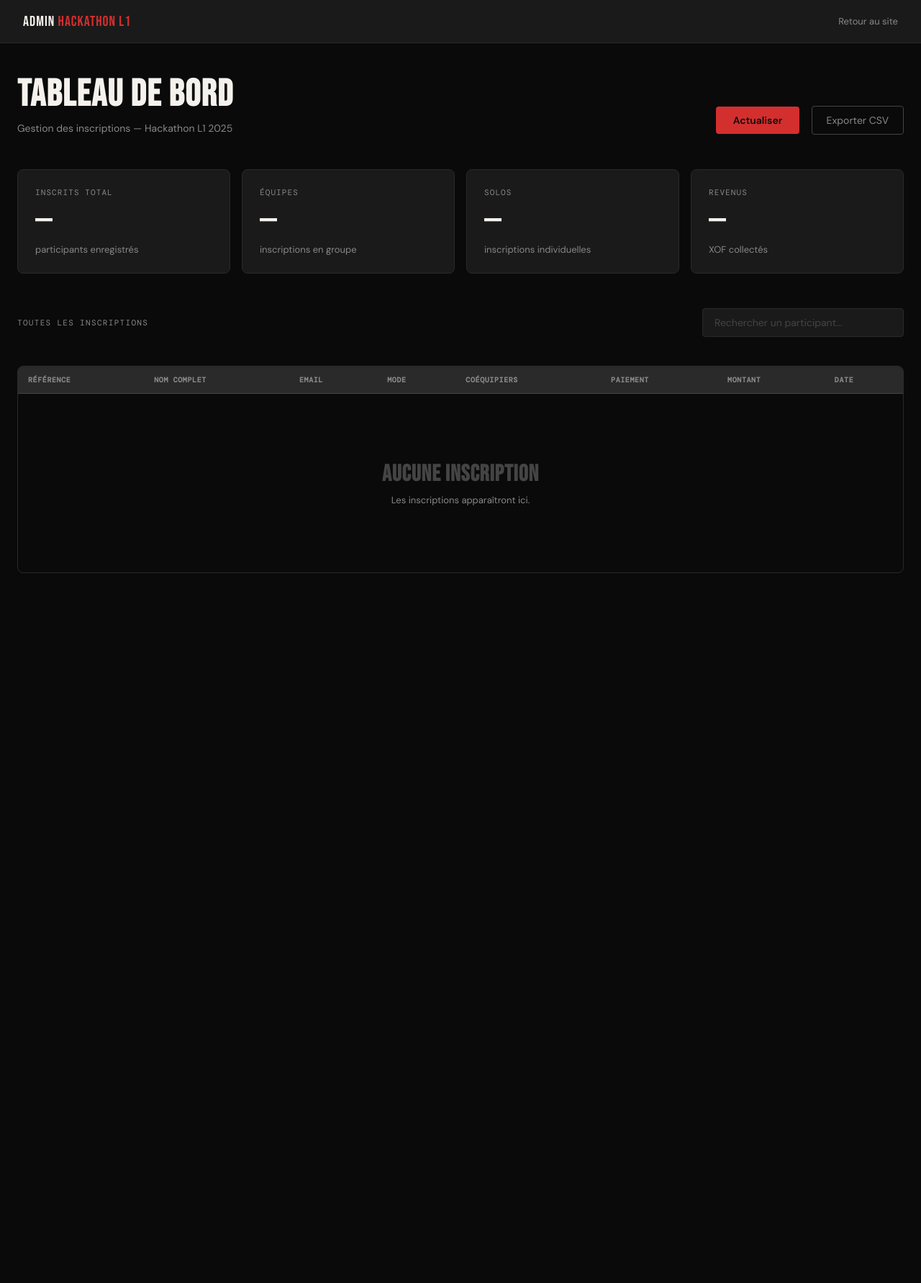
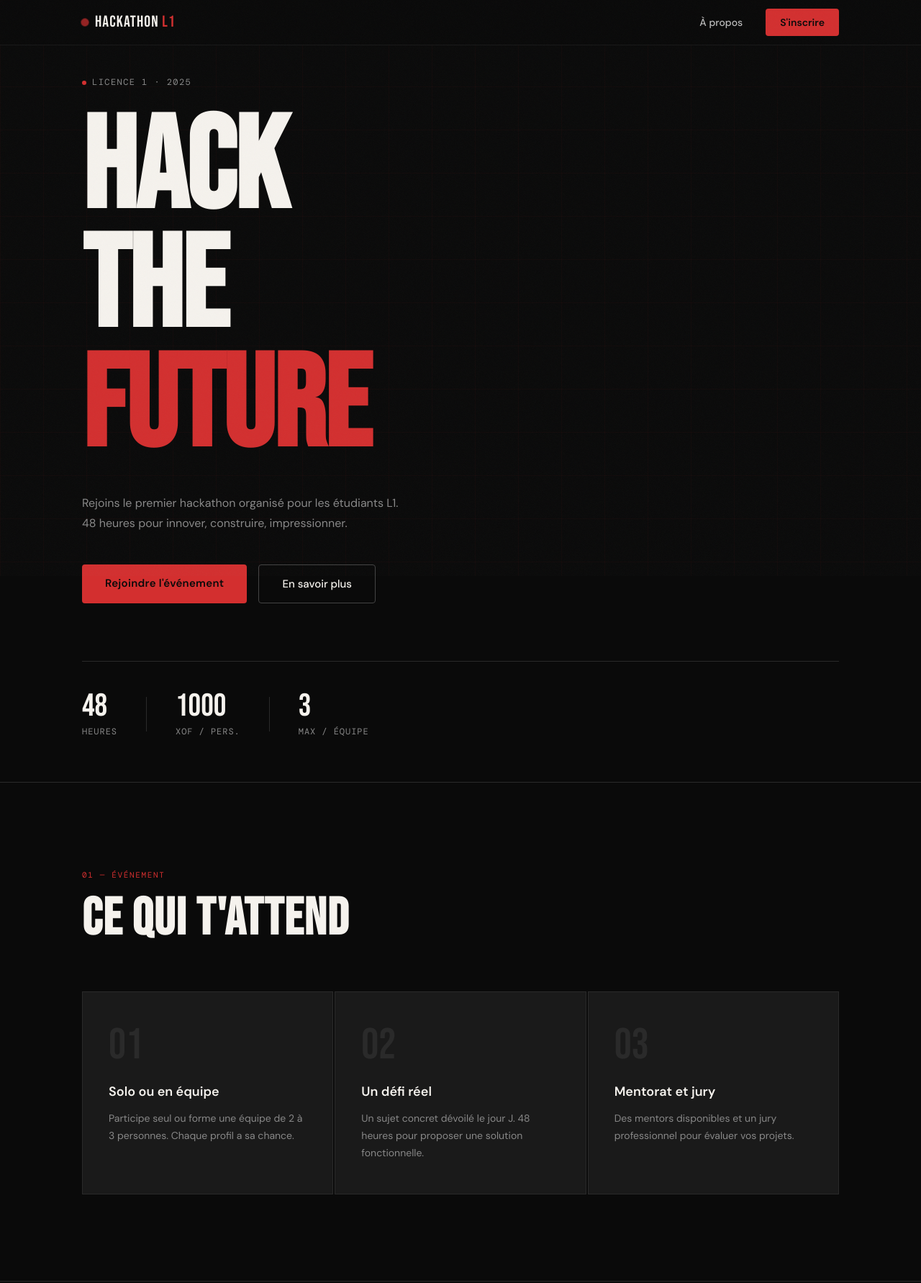
Before and after one commit to EPDU35/hark-inst, a website: page frontend/admin.html in a window 1280 px wide. Shown: the top 1782 px of the page at 72% size. Before the commit the page ends 836 px from the top, so only its background shows below. Drawn offline with nearby package versions, Linux system fonts and the light colour scheme; no server answers.

Commit message:
Update admin.html

```diff
--- a/frontend/admin.html
+++ b/frontend/admin.html
@@ -3,410 +3,280 @@
 <head>
   <meta charset="UTF-8" />
   <meta name="viewport" content="width=device-width, initial-scale=1.0" />
-  <title>Admin — Hackathon L1</title>
+  <title>Hackathon L1 — Eliel Poster x BDE MIAGE-GI</title>
+  <link rel="stylesheet" href="style.css" />
   <link href="https://fonts.googleapis.com/css2?family=Bebas+Neue&family=DM+Sans:wght@300;400;500;600&family=DM+Mono:wght@400;500&display=swap" rel="stylesheet" />
-  <style>
-    *, *::before, *::after { box-sizing: border-box; margin: 0; padding: 0; }
-    :root {
-      --black: #0a0a0a; --white: #f5f2ed; --accent: #d32f2f;
-      --gray-1: #1a1a1a; --gray-2: #2a2a2a; --gray-3: #444;
-      --gray-4: #888; --gray-5: #bbb;
-      --green: #4dff91; --red: #ff4444; --orange: #ffaa44;
-      --font-display: 'Bebas Neue', sans-serif;
-      --font-body: 'DM Sans', sans-serif;
-      --font-mono: 'DM Mono', monospace;
-    }
-    body { background: var(--black); color: var(--white); font-family: var(--font-body); }
-
-    .admin-nav {
-      background: var(--gray-1);
-      border-bottom: 1px solid var(--gray-2);
-      padding: 0 32px;
-      height: 60px;
-      display: flex;
-      align-items: center;
-      justify-content: space-between;
-    }
-    .admin-nav .brand { font-family: var(--font-display); font-size: 20px; letter-spacing: 0.05em; }
-    .admin-nav .brand span { color: var(--accent); }
-    .admin-nav a { color: var(--gray-4); font-size: 13px; text-decoration: none; }
-    .admin-nav a:hover { color: var(--white); }
-
-    .admin-main { max-width: 1400px; margin: 0 auto; padding: 40px 24px; }
-
-    .admin-header {
-      margin-bottom: 48px;
-      display: flex;
-      align-items: flex-end;
-      justify-content: space-between;
-      flex-wrap: wrap;
-      gap: 20px;
-    }
-    .admin-header h1 { font-family: var(--font-display); font-size: 52px; letter-spacing: 0.03em; }
-    .admin-header p { color: var(--gray-4); font-size: 14px; margin-top: 6px; }
-
-    .refresh-btn {
-      background: var(--accent); color: var(--black);
-      border: none; border-radius: 4px;
-      padding: 10px 24px; font-family: var(--font-body);
-      font-size: 14px; font-weight: 600; cursor: pointer;
-      transition: background 0.2s;
-    }
-    .refresh-btn:hover { background: #b71c1c; }
-
-    .stats-row {
-      display: grid;
-      grid-template-columns: repeat(4, 1fr);
-      gap: 16px;
-      margin-bottom: 48px;
-    }
-
-    .stat-card {
-      background: var(--gray-1);
-      border: 1px solid var(--gray-2);
-      border-radius: 8px;
-      padding: 24px;
-    }
-    .stat-card .s-label {
-      font-family: var(--font-mono);
-      font-size: 11px;
-      text-transform: uppercase;
-      letter-spacing: 0.1em;
-      color: var(--gray-4);
-      margin-bottom: 10px;
-    }
-    .stat-card .s-value {
-      font-family: var(--font-display);
-      font-size: 48px;
-      line-height: 1;
-      color: var(--white);
-    }
-    .stat-card .s-sub {
-      font-size: 13px;
-      color: var(--gray-4);
-      margin-top: 6px;
-    }
-
-    .section-label {
-      font-family: var(--font-mono);
-      font-size: 11px;
-      text-transform: uppercase;
-      letter-spacing: 0.12em;
-      color: var(--gray-4);
-      margin-bottom: 20px;
-    }
-
-    .search-bar {
-      background: var(--gray-1);
-      border: 1px solid var(--gray-2);
-      border-radius: 4px;
-      color: var(--white);
-      font-family: var(--font-body);
-      font-size: 14px;
-      padding: 10px 16px;
-      width: 280px;
-      outline: none;
-      margin-bottom: 20px;
-      transition: border-color 0.2s;
-    }
-    .search-bar:focus { border-color: var(--accent); }
-    .search-bar::placeholder { color: var(--gray-3); }
-
-    .table-wrap {
-      overflow-x: auto;
-      border: 1px solid var(--gray-2);
-      border-radius: 8px;
-    }
-
-    table {
-      width: 100%;
-      border-collapse: collapse;
-      font-size: 13px;
-      table-layout: auto;
-    }
-
-    thead tr {
-      background: var(--gray-2);
-      border-bottom: 1px solid var(--gray-3);
-    }
-
-    th {
-      padding: 12px 14px;
-      text-align: left;
-      font-family: var(--font-mono);
-      font-size: 10px;
-      text-transform: uppercase;
-      letter-spacing: 0.06em;
-      color: var(--gray-4);
-      white-space: nowrap;
-    }
-
-    td {
-      padding: 12px 14px;
-      border-bottom: 1px solid var(--gray-2);
-      vertical-align: top;
-      color: var(--gray-5);
-      max-width: 160px;
-      overflow: hidden;
-      text-overflow: ellipsis;
-      white-space: nowrap;
-    }
-
-    td.teammates-cell { white-space: normal; max-width: 120px; }
-
-    tr:last-child td { border-bottom: none; }
-
-    tbody tr:hover td { background: rgba(255,255,255,0.02); }
-
-    td.name { color: var(--white); font-weight: 500; }
-    td.ref { font-family: var(--font-mono); font-size: 12px; color: var(--accent); }
-    td.amount { font-family: var(--font-mono); font-weight: 500; color: var(--white); }
-
-    .badge {
-      display: inline-block;
-      padding: 3px 10px;
-      border-radius: 20px;
-      font-size: 11px;
-      font-family: var(--font-mono);
-      font-weight: 500;
-      text-transform: uppercase;
-      letter-spacing: 0.06em;
-    }
-    .badge-solo { background: rgba(136,136,136,0.15); color: var(--gray-4); }
-    .badge-groupe { background: rgba(211,47,47,0.1); color: var(--accent); }
-    .badge-paid { background: rgba(77,255,145,0.1); color: var(--green); }
-    .badge-pending { background: rgba(255,170,68,0.1); color: var(--orange); }
-
-    .teammates-list { font-size: 13px; color: var(--gray-4); }
-    .teammates-list span { display: block; }
-
-    .empty-state {
-      text-align: center;
-      padding: 80px 0;
-      color: var(--gray-4);
-    }
-    .empty-state h3 {
-      font-family: var(--font-display);
-      font-size: 32px;
-      letter-spacing: 0.03em;
-      margin-bottom: 8px;
-      color: var(--gray-3);
-    }
-
-    .export-btn {
-      background: transparent;
-      border: 1px solid var(--gray-3);
-      border-radius: 4px;
-      color: var(--gray-4);
-      padding: 10px 20px;
-      font-family: var(--font-body);
-      font-size: 14px;
-      cursor: pointer;
-      transition: all 0.2s;
-      margin-left: 12px;
-    }
-    .export-btn:hover { border-color: var(--white); color: var(--white); }
-
-    .toolbar {
-      display: flex;
-      align-items: center;
-      justify-content: space-between;
-      flex-wrap: wrap;
-      gap: 12px;
-      margin-bottom: 20px;
-    }
-
-    @media (max-width: 900px) {
-      .stats-row { grid-template-columns: repeat(2, 1fr); }
-    }
-    @media (max-width: 600px) {
-      .admin-main { padding: 24px 16px; }
-      .stats-row { grid-template-columns: 1fr 1fr; }
-      .search-bar { width: 100%; }
-    }
-  </style>
 </head>
 <body>
 
-  <nav class="admin-nav">
-    <div class="brand">ADMIN <span>HACKATHON L1</span></div>
-    <a href="/">Retour au site</a>
+  <div class="noise-overlay"></div>
+
+  <nav class="navbar">
+    <div class="nav-inner">
+      <div class="nav-brand">
+        <span class="brand-dot"></span>
+        <span>HACKATHON<span class="brand-accent"> L1</span></span>
+      </div>
+      <div class="nav-links">
+        <a href="#about">À propos</a>
+        <a href="#inscription" class="nav-cta">S'inscrire</a>
+      </div>
+    </div>
   </nav>
 
-  <main class="admin-main">
-    <div class="admin-header">
-      <div>
-        <h1>Tableau de bord</h1>
-        <p>Gestion des inscriptions — Hackathon L1 2025</p>
+  <section class="hero">
+    <div class="hero-grid-bg"></div>
+    <div class="hero-content">
+      <div class="hero-tag">
+        <span class="tag-dot"></span>
+        Licence 1 · 2025
       </div>
-      <div>
-        <button class="refresh-btn" onclick="loadData()">Actualiser</button>
-        <button class="export-btn" onclick="exportCSV()">Exporter CSV</button>
+      <h1 class="hero-title">
+        <span class="line-reveal">HACK</span>
+        <span class="line-reveal delay-1">THE</span>
+        <span class="line-reveal delay-2 accent-line">FUTURE</span>
+      </h1>
+      <p class="hero-sub">
+        Rejoins le premier hackathon organisé pour les étudiants L1.<br />
+        48 heures pour innover, construire, impressionner.
+      </p>
+      <div class="hero-actions">
+        <a href="#inscription" class="btn-primary">Rejoindre l'événement</a>
+        <a href="#about" class="btn-ghost">En savoir plus</a>
       </div>
     </div>
-
-    <div class="stats-row">
-      <div class="stat-card">
-        <div class="s-label">Inscrits total</div>
-        <div class="s-value" id="stat-total">—</div>
-        <div class="s-sub">participants enregistrés</div>
+    <div class="hero-stats">
+      <div class="stat-item">
+        <span class="stat-num" data-target="48">0</span>
+        <span class="stat-label">Heures</span>
       </div>
-      <div class="stat-card">
-        <div class="s-label">Équipes</div>
-        <div class="s-value" id="stat-teams">—</div>
-        <div class="s-sub">inscriptions en groupe</div>
+      <div class="stat-sep"></div>
+      <div class="stat-item">
+        <span class="stat-num" data-target="1000">0</span>
+        <span class="stat-label">XOF / pers.</span>
       </div>
-      <div class="stat-card">
-        <div class="s-label">Solos</div>
-        <div class="s-value" id="stat-solos">—</div>
-        <div class="s-sub">inscriptions individuelles</div>
-      </div>
-      <div class="stat-card">
-        <div class="s-label">Revenus</div>
-        <div class="s-value" id="stat-revenue">—</div>
-        <div class="s-sub">XOF collectés</div>
+      <div class="stat-sep"></div>
+      <div class="stat-item">
+        <span class="stat-num" data-target="3">0</span>
+        <span class="stat-label">Max / équipe</span>
       </div>
     </div>
+  </section>
 
-    <div class="toolbar">
-      <div class="section-label">Toutes les inscriptions</div>
-      <input type="text" class="search-bar" id="search-input" placeholder="Rechercher un participant..." oninput="filterTable()" />
+  <section class="about" id="about">
+    <div class="container">
+      <div class="section-header">
+        <span class="section-tag">01 — ÉVÉNEMENT</span>
+        <h2 class="section-title">Ce qui t'attend</h2>
+      </div>
+      <div class="about-grid">
+        <div class="about-card">
+          <div class="card-num">01</div>
+          <h3>Solo ou en équipe</h3>
+          <p>Participe seul ou forme une équipe de 2 à 3 personnes. Chaque profil a sa chance.</p>
+        </div>
+        <div class="about-card">
+          <div class="card-num">02</div>
+          <h3>Un défi réel</h3>
+          <p>Un sujet concret dévoilé le jour J. 48 heures pour proposer une solution fonctionnelle.</p>
+        </div>
+        <div class="about-card">
+          <div class="card-num">03</div>
+          <h3>Mentorat et jury</h3>
+          <p>Des mentors disponibles et un jury professionnel pour évaluer vos projets.</p>
+        </div>
+      </div>
     </div>
+  </section>
 
-    <div class="table-wrap">
-      <table id="registrations-table">
-        <thead>
-          <tr>
-            <th>Référence</th>
-            <th>Nom complet</th>
-            <th>Email</th>
-            <th>Mode</th>
-            <th>Coéquipiers</th>
-            <th>Paiement</th>
-            <th>Montant</th>
-            <th>Date</th>
-          </tr>
-        </thead>
-        <tbody id="table-body">
-          <tr>
-            <td colspan="8">
-              <div class="empty-state">
-                <h3>Chargement...</h3>
+  <section class="inscription-section" id="inscription">
+    <div class="container">
+      <div class="section-header">
+        <span class="section-tag">02 — INSCRIPTION</span>
+        <h2 class="section-title">Réserve ta place</h2>
+      </div>
+
+      <div class="form-wrapper">
+        <form id="registrationForm" novalidate>
+
+          <div class="form-block">
+            <h3 class="form-block-title">Informations personnelles</h3>
+            <div class="form-row">
+              <div class="form-group">
+                <label for="nom">Nom</label>
+                <input type="text" id="nom" name="nom" placeholder="Votre nom" required />
+                <span class="field-error" id="err-nom"></span>
               </div>
-            </td>
-          </tr>
-        </tbody>
-      </table>
+              <div class="form-group">
+                <label for="prenom">Prénom</label>
+                <input type="text" id="prenom" name="prenom" placeholder="Votre prénom" required />
+                <span class="field-error" id="err-prenom"></span>
+              </div>
+            </div>
+            <div class="form-row">
+              <div class="form-group">
+                <label for="email">Email</label>
+                <input type="email" id="email" name="email" placeholder="votre@email.com" required />
+                <span class="field-error" id="err-email"></span>
+              </div>
+              <div class="form-group">
+                <label for="tel">Téléphone</label>
+                <input type="tel" id="tel" name="tel" placeholder="+225 00 00 00 00 00" />
+              </div>
+            </div>
+          </div>
+
+          <div class="form-block">
+            <h3 class="form-block-title">Mode de participation</h3>
+            <div class="participation-toggle">
+              <button type="button" class="toggle-btn active" data-mode="solo" id="btn-solo">
+                <span class="toggle-icon solo-icon"></span>
+                Solo
+              </button>
+              <button type="button" class="toggle-btn" data-mode="groupe" id="btn-groupe">
+                <span class="toggle-icon group-icon"></span>
+                Groupe
+              </button>
+            </div>
+            <input type="hidden" id="mode" name="mode" value="solo" />
+          </div>
+
+          <div class="form-block team-block hidden" id="team-block">
+            <h3 class="form-block-title">Membres de l'équipe</h3>
+            <p class="team-note">Ajoutez jusqu'à 2 coéquipiers (optionnel).</p>
+
+            <div class="teammate-entry" id="teammate-1">
+              <div class="teammate-header">
+                <span>Coéquipier 1</span>
+                <button type="button" class="remove-teammate" data-id="1">Retirer</button>
+              </div>
+              <div class="form-row">
+                <div class="form-group">
+                  <label>Nom</label>
+                  <input type="text" name="teammate_nom_1" placeholder="Nom du coéquipier" />
+                </div>
+                <div class="form-group">
+                  <label>Prénom</label>
+                  <input type="text" name="teammate_prenom_1" placeholder="Prénom du coéquipier" />
+                </div>
+              </div>
+            </div>
+
+            <div class="teammate-entry hidden" id="teammate-2">
+              <div class="teammate-header">
+                <span>Coéquipier 2</span>
+                <button type="button" class="remove-teammate" data-id="2">Retirer</button>
+              </div>
+              <div class="form-row">
+                <div class="form-group">
+                  <label>Nom</label>
+                  <input type="text" name="teammate_nom_2" placeholder="Nom du coéquipier" />
+                </div>
+                <div class="form-group">
+                  <label>Prénom</label>
+                  <input type="text" name="teammate_prenom_2" placeholder="Prénom du coéquipier" />
+                </div>
+              </div>
+            </div>
+
+            <button type="button" class="btn-add-teammate" id="add-teammate">
+              + Ajouter un coéquipier
+            </button>
+          </div>
+
+          <div class="form-block payment-block">
+            <h3 class="form-block-title">Récapitulatif du paiement</h3>
+            <div class="payment-summary">
+              <div class="payment-line">
+                <span id="payment-label">Participation solo</span>
+                <span id="payment-amount">1 000 XOF</span>
+              </div>
+              <div class="payment-divider"></div>
+              <div class="payment-total-line">
+                <span>Total</span>
+                <span id="payment-total" class="total-amount">1 000 XOF</span>
+              </div>
+            </div>
+
+            <div class="payment-methods">
+              <p class="payment-methods-label">Mode de paiement</p>
+              <div class="payment-options">
+                <label class="payment-option">
+                  <input type="radio" name="payment_method" value="mobile_money" checked />
+                  <span class="option-box">
+                    <span class="option-name">Mobile Money</span>
+                    <span class="option-desc">Orange / MTN / Wave</span>
+                  </span>
+                </label>
+                <label class="payment-option">
+                  <input type="radio" name="payment_method" value="cash" />
+                  <span class="option-box">
+                    <span class="option-name">Espèces</span>
+                    <span class="option-desc">Paiement sur place</span>
+                  </span>
+                </label>
+              </div>
+            </div>
+
+            <div class="mobile-money-fields" id="mobile-money-fields">
+              <div class="form-group">
+                <label for="phone_payment">Numéro de paiement</label>
+                <input type="tel" id="phone_payment" name="phone_payment" placeholder="+225 00 00 00 00 00" />
+              </div>
+              <div class="form-group">
+                <label for="transaction_id">Code de transaction <span class="optional">(après paiement)</span></label>
+                <input type="text" id="transaction_id" name="transaction_id" placeholder="Ex: TXN-12345678" />
+              </div>
+            </div>
+          </div>
+
+          <div class="form-submit">
+            <button type="submit" class="btn-submit" id="submit-btn">
+              <span class="submit-text">Confirmer l'inscription</span>
+              <span class="submit-loader hidden"></span>
+            </button>
+          </div>
+
+        </form>
+      </div>
     </div>
-  </main>
+  </section>
 
+  <div class="modal-overlay hidden" id="confirmation-modal">
+    <div class="modal-box">
+      <div class="modal-check">
+        <svg viewBox="0 0 52 52" fill="none" xmlns="http://www.w3.org/2000/svg">
+          <circle class="check-circle" cx="26" cy="26" r="25" stroke="currentColor" stroke-width="2"/>
+          <path class="check-path" d="M14 26L22 34L38 18" stroke="currentColor" stroke-width="2.5" stroke-linecap="round" stroke-linejoin="round"/>
+        </svg>
+      </div>
+      <h2>Inscription confirmée</h2>
+      <p id="modal-message">Votre place est réservée. Un email de confirmation vous sera envoyé.</p>
+      <div class="modal-ref">
+        Référence : <span id="modal-ref">--</span>
+      </div>
+      <button class="btn-primary" onclick="closeModal()">Retour à l'accueil</button>
+    </div>
+  </div>
+
+  <footer class="footer">
+    <div class="footer-inner">
+      <div class="footer-brand">HACKATHON L1</div>
+      <div class="footer-org">Organisé par <a href="https://elielposter.com/" target="_blank" rel="noopener" style="color:var(--accent);text-decoration:none;border-bottom:1px solid currentColor;padding-bottom:1px;">Eliel Poster</a> x le BDE MIAGE-GI</div>
+      <div class="footer-links">
+
+      </div>
+    </div>
+  </footer>
+
+  <script>window.BACKEND_URL = 'https://hark-inst.onrender.com';</script>
+  <script src="app.js"></script>
   <script>
-    const BACKEND_URL = 'https://hark-inst.onrender.com';
-    let allData = [];
-
-    function setEl(id, val) {
-      const el = document.getElementById(id);
-      if (el) el.textContent = val;
-    }
-
-    async function loadData() {
-      try {
-        const res = await fetch(`${BACKEND_URL}/api/admin/registrations`);
-        if (!res.ok) throw new Error('HTTP ' + res.status);
-        const data = await res.json();
-        allData = data.registrations || [];
-        renderStats(data);
-        renderTable(allData);
-      } catch (err) {
-        allData = [];
-        renderTable([]);
-        setEl('stat-total', '—');
-        setEl('stat-teams', '—');
-        setEl('stat-solos', '—');
-        setEl('stat-revenue', '—');
-        console.error('Erreur chargement:', err.message);
-      }
-    }
-
-    function renderStats(data) {
-      setEl('stat-total', data.total || 0);
-      setEl('stat-teams', data.groups || 0);
-      setEl('stat-solos', data.solos || 0);
-      setEl('stat-revenue', (data.revenue || 0).toLocaleString('fr-FR'));
-    }
-
-    function renderTable(rows) {
-      const tbody = document.getElementById('table-body');
-      if (!rows.length) {
-        tbody.innerHTML = `<tr><td colspan="8"><div class="empty-state"><h3>Aucune inscription</h3><p>Les inscriptions apparaîtront ici.</p></div></td></tr>`;
-        return;
-      }
-
-      tbody.innerHTML = rows.map(r => {
-        const teammates = r.teammates && r.teammates.length
-          ? r.teammates.map(t => `<span>${t.prenom} ${t.nom}</span>`).join('')
-          : '<span style="color:#444">—</span>';
-
-        const modeBadge = r.mode === 'solo' ? 'badge-solo' : 'badge-groupe';
-        const modeLabel = r.mode === 'solo' ? 'Solo' : 'Groupe';
-        const payBadge = r.paid ? 'badge-paid' : 'badge-pending';
-        const payLabel = r.paid ? 'Confirmé' : 'En attente';
-
-        const date = new Date(r.created_at).toLocaleDateString('fr-FR', {
-          day: '2-digit', month: 'short', hour: '2-digit', minute: '2-digit'
-        });
-
-        return `
-          <tr>
-            <td class="ref">${r.reference}</td>
-            <td class="name">${r.prenom} ${r.nom}</td>
-            <td>${r.email}</td>
-            <td><span class="badge ${modeBadge}">${modeLabel}</span></td>
-            <td class="teammates-cell"><div class="teammates-list">${teammates}</div></td>
-            <td><span class="badge ${payBadge}">${payLabel}</span></td>
-            <td class="amount">${(r.total || 0).toLocaleString('fr-FR')} XOF</td>
-            <td>${date}</td>
-          </tr>
-        `;
-      }).join('');
-    }
-
-    function filterTable() {
-      const query = document.getElementById('search-input').value.toLowerCase();
-      const filtered = allData.filter(r =>
-        `${r.nom} ${r.prenom} ${r.email} ${r.reference}`.toLowerCase().includes(query)
-      );
-      renderTable(filtered);
-    }
-
-    function exportCSV() {
-      if (!allData.length) return alert('Aucune donnée à exporter.');
-
-      const headers = ['Référence', 'Nom', 'Prénom', 'Email', 'Téléphone', 'Mode', 'Coéquipiers', 'Paiement', 'Montant (XOF)', 'Date'];
-      const rows = allData.map(r => [
-        r.reference,
-        r.nom,
-        r.prenom,
-        r.email,
-        r.tel || '',
-        r.mode,
-        (r.teammates || []).map(t => `${t.prenom} ${t.nom}`).join(' / '),
-        r.paid ? 'Confirmé' : 'En attente',
-        r.total || 0,
-        new Date(r.created_at).toLocaleString('fr-FR')
-      ]);
-
-      const csv = [headers, ...rows].map(row => row.map(v => `"${v}"`).join(',')).join('\n');
-      const blob = new Blob(['\uFEFF' + csv], { type: 'text/csv;charset=utf-8;' });
-      const url = URL.createObjectURL(blob);
-      const a = document.createElement('a');
-      a.href = url;
-      a.download = `inscriptions_hackathon_${new Date().toISOString().split('T')[0]}.csv`;
-      a.click();
-      URL.revokeObjectURL(url);
-    }
-
-    loadData();
+    (function keepAlive() {
+      const ping = () => fetch(window.BACKEND_URL + '/health', { method: 'GET' }).catch(() => {});
+      ping();
+      setInterval(ping, 14 * 60 * 1000);
+    })();
   </script>
 </body>
 </html>
```
